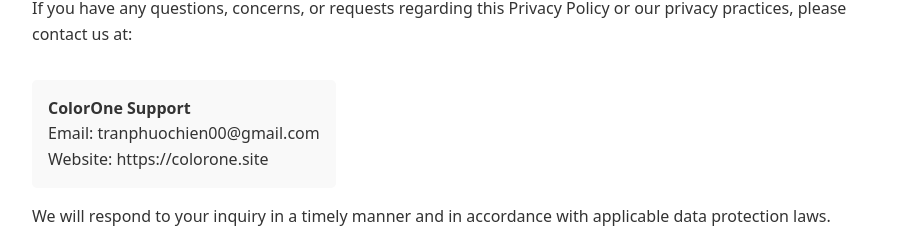
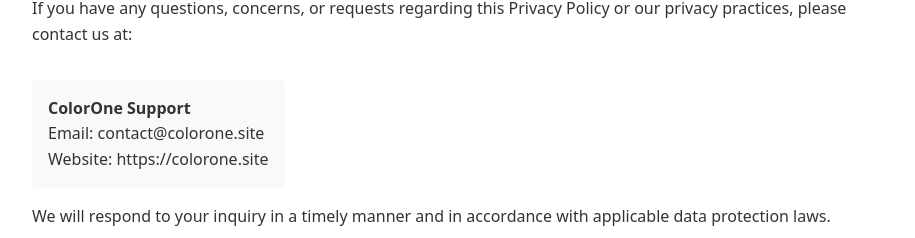
Before and after one commit to hientranea/color_picker, a Next.js app: page /privacy-policy in a window 1280 px wide. Shown: the part 3039-3277 px from the top of the page, without its empty margins (182-1097 px from the left). Built offline with nearby package versions, Linux system fonts and the light colour scheme.

Commit message:
Update contact email

```diff
--- a/components/privacy/policy-container.tsx
+++ b/components/privacy/policy-container.tsx
@@ -185,7 +185,7 @@
         <p className={styles.contactInfo}>
           <strong>ColorOne Support</strong>
           <br />
-          Email: tranphuochien00@gmail.com
+          Email: contact@colorone.site
           <br />
           Website: https://colorone.site
         </p>
```
